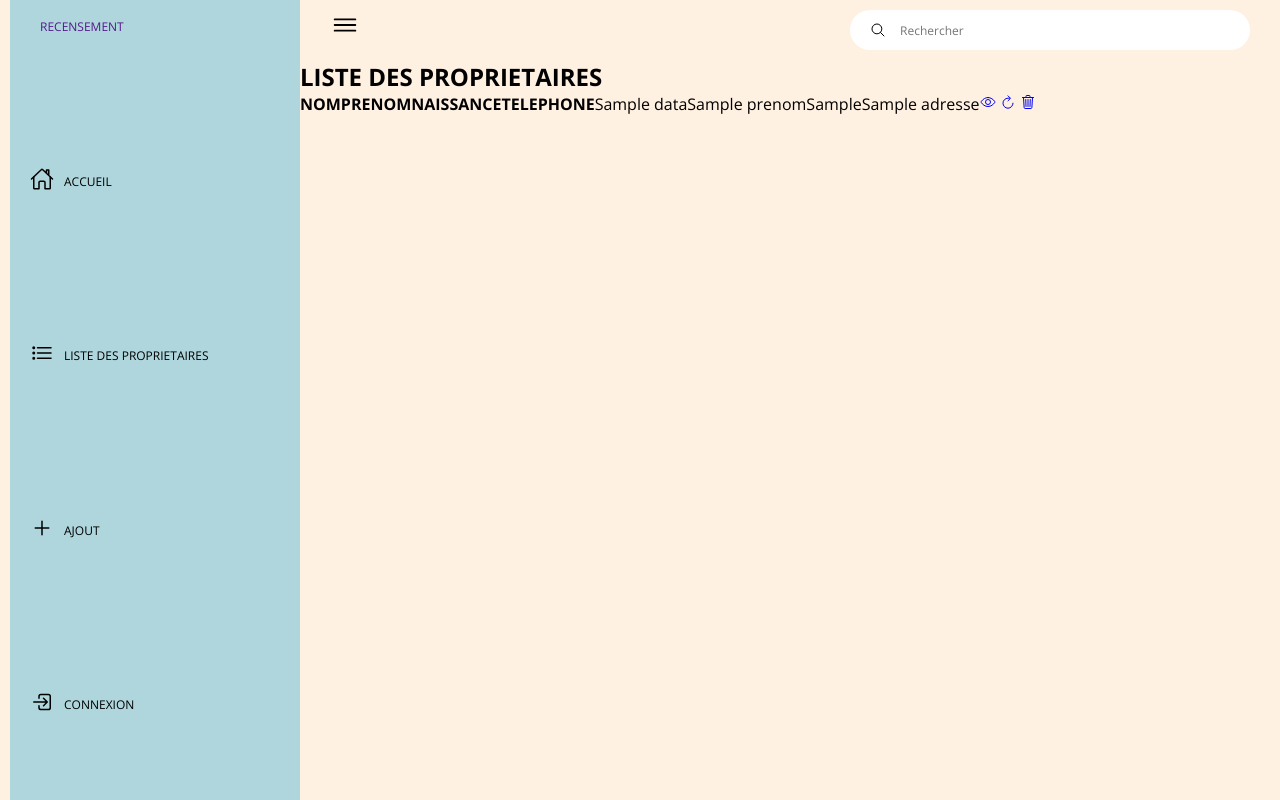
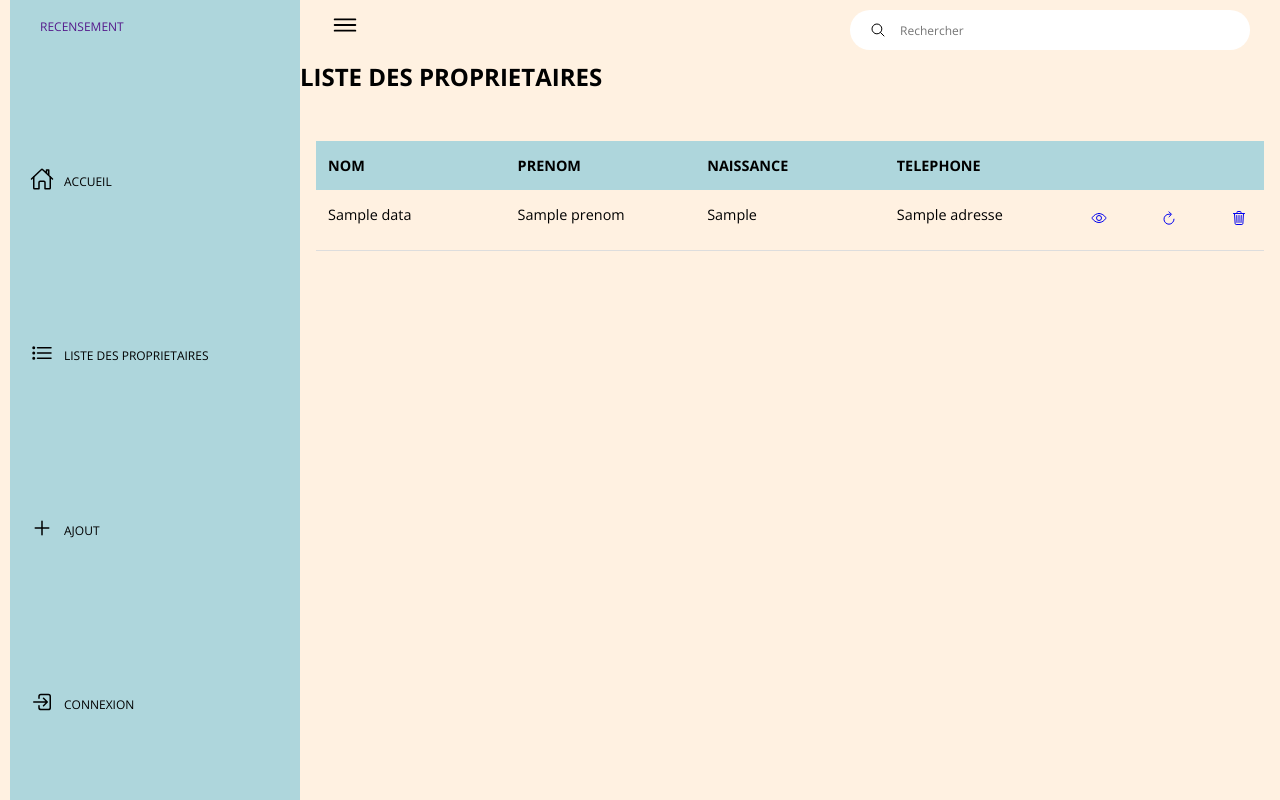
Before and after one commit to Yasral/Gestion_Proprietaires_Doctrine, a PHP site: the page made by src/view/Proprietaire/all.php in a window 1280 px wide. Run offline with PHP 8.4, Linux system fonts and the light colour scheme; the template is opened without the code that fills it: most values are stand-ins (such as "Sample title", 1, 10 or a date in 2020); some libraries are stand-ins or nearby versions.

Commit message:
Customisation des tableaux

```diff
--- a/assets/css/style.css
+++ b/assets/css/style.css
@@ -192,3 +192,59 @@
     left: 80px;
     transition: 0.5s all ease;
 }
+
+/* Styling the tables */
+
+.content-table, .detail-table{
+    border-collapse: collapse;
+    font-size: 0.9em;
+    font-weight: 300;
+    padding: 3rem 1rem;
+    border-radius: 0.3125rem 0.3125rem 0 0;
+    overflow: hidden;
+}
+
+.content-table, .content-table thead, .content-table tbody, .detail-table{
+    flex-direction: column;
+}
+
+.content-table tr, .detail-table tr{
+    justify-content: space-between;
+}
+
+.content-table tr td, .content-table tr th, .detail-table{
+    width: 100%;
+}
+
+.content-table thead tr, .detail-table th, .detail-table td{
+    background-color: var(--lightBlue);
+    color: var(--black);
+    text-align: left;
+    /* font-weight: bold; */
+}
+
+.content-table th, .content-table td, .detail-table tr, .detail-table th, .detail-table td{
+    padding: 0.9375rem 0.75rem;
+}
+
+.content-table tbody tr{
+    border-bottom: 0.0625rem solid var(--lightgray);
+}
+
+.content-table tbody tr:nth-of-type(even){
+    background-color: var(--minilightgray);
+}
+
+.content-table span ion-icon{
+    font-size: 1rem;
+}
+
+.options{
+    display: flex;
+    justify-content: space-between;
+    align-items: center;
+}
+
+.table-link-padding{
+    padding: 0.3125rem;
+}
```
